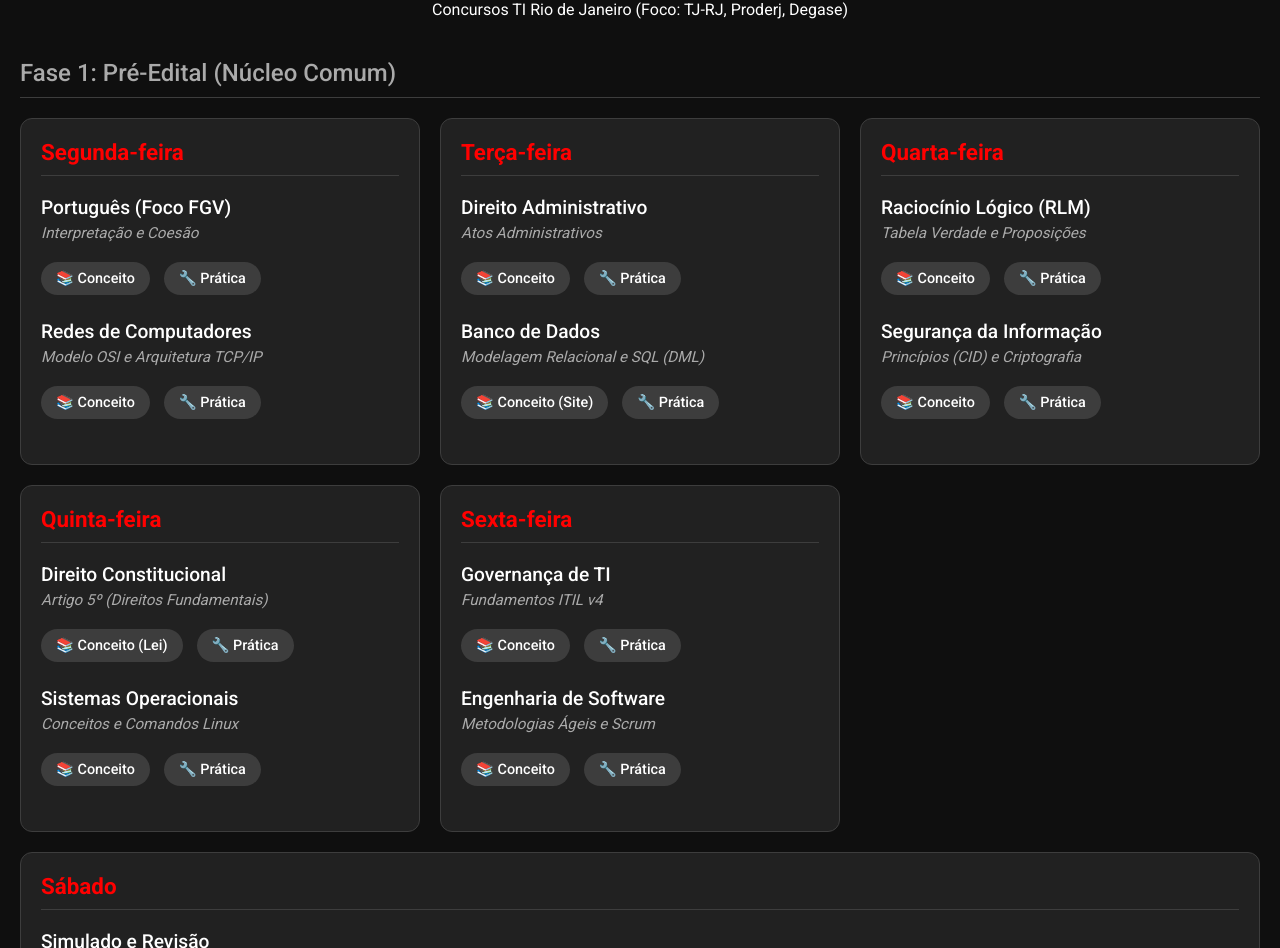
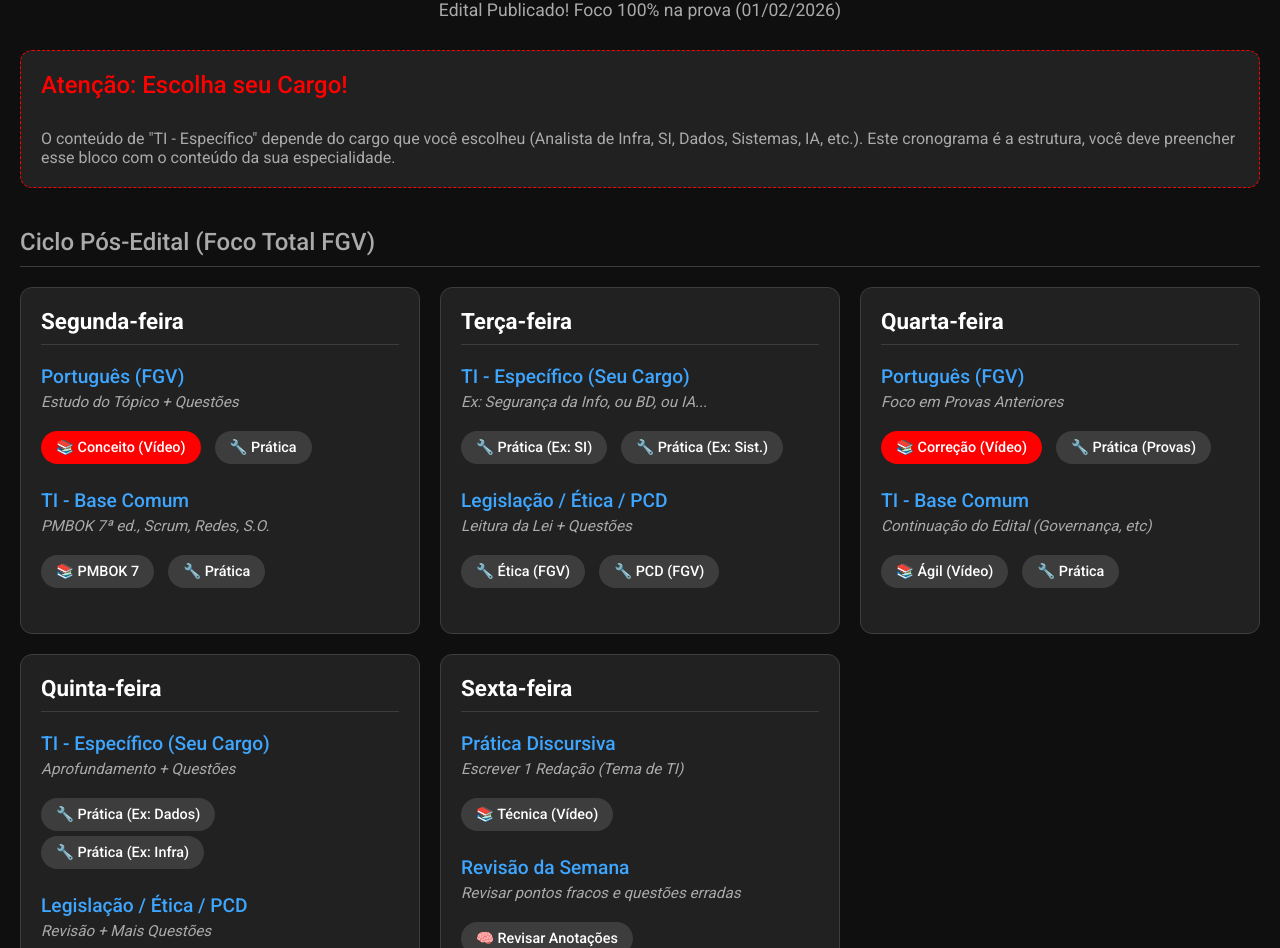
Before and after one commit to ArcRasall/Estudo_concurso, a plain HTML site: page index.html in a window 1280 px wide. Shown: the part 68-1016 px from the top of the page. Drawn offline with Linux system fonts and the light colour scheme.

Commit message:
Revise study schedule for TJ-RJ TI exam
Updated the study schedule for the TJ-RJ TI exam, including new subjects and links for resources.

```diff
--- a/index.html
+++ b/index.html
@@ -3,7 +3,7 @@
 <head>
     <meta charset="UTF-8">
     <meta name="viewport" content="width=device-width, initial-scale=1.0">
-    <title>Cronograma de Estudos - TI (RJ)</title>
+    <title>Sprint Final - Concurso TJ-RJ TI</title>
     <link rel="preconnect" href="https://fonts.googleapis.com">
     <link rel="preconnect" href="https://fonts.gstatic.com" crossorigin>
     <link href="https://fonts.googleapis.com/css2?family=Roboto:wght@400;500;700&display=swap" rel="stylesheet">
@@ -16,6 +16,7 @@
             --yt-text-primary: #ffffff;    /* Texto principal (branco) */
             --yt-text-secondary: #aaaaaa; /* Texto secundário (cinza claro) */
             --yt-accent-red: #FF0000;      /* Vermelho YouTube */
+            --yt-accent-blue: #3ea6ff;     /* Azul para links de TI */
         }
 
         * {
@@ -40,6 +41,12 @@
             font-size: 2em;
             font-weight: 700;
             margin-bottom: 10px;
+            color: var(--yt-accent-red);
+        }
+
+        .header p {
+            font-size: 1.1em;
+            color: var(--yt-text-secondary);
         }
 
         h2 {
@@ -76,7 +83,7 @@
 
         /* Título do Card (Dia da Semana) */
         .day-card h3 {
-            color: var(--yt-accent-red);
+            color: var(--yt-text-primary);
             font-size: 1.4em;
             font-weight: 700;
             border-bottom: 1px solid var(--yt-dark-border);
@@ -92,7 +99,7 @@
         .subject-block h4 {
             font-size: 1.2em;
             font-weight: 500;
-            color: var(--yt-text-primary);
+            color: var(--yt-accent-blue); /* Destaque azul para matérias */
             margin-bottom: 5px;
         }
 
@@ -122,7 +129,15 @@
             background-color: #555555;
         }
 
-        /* Card de "Fase 2" */
+        .subject-block .links a.portugues {
+            background-color: var(--yt-accent-red);
+        }
+        .subject-block .links a.portugues:hover {
+            background-color: #c00;
+        }
+
+
+        /* Card de AVISO */
         .info-card {
             background-color: var(--yt-dark-card);
             border: 1px dashed var(--yt-accent-red);
@@ -168,30 +183,35 @@
 <body>
 
     <header class="header">
-        <h1>Cronograma de Estudos</h1>
-        <p>Concursos TI Rio de Janeiro (Foco: TJ-RJ, Proderj, Degase)</p>
+        <h1>Sprint Final: TJ-RJ Analista de TI</h1>
+        <p>Edital Publicado! Foco 100% na prova (01/02/2026)</p>
     </header>
 
-    <h2>Fase 1: Pré-Edital (Núcleo Comum)</h2>
+    <div class="info-card" style="margin-bottom: 20px;">
+        <h2>Atenção: Escolha seu Cargo!</h2>
+        <p>O conteúdo de "TI - Específico" depende do cargo que você escolheu (Analista de Infra, SI, Dados, Sistemas, IA, etc.). Este cronograma é a estrutura, você deve preencher esse bloco com o conteúdo da sua especialidade.</p>
+    </div>
+
+    <h2>Ciclo Pós-Edital (Foco Total FGV)</h2>
 
     <div class="schedule-grid">
 
         <div class="day-card">
             <h3>Segunda-feira</h3>
             <div class="subject-block">
-                <h4>Português (Foco FGV)</h4>
-                <p class="topic">Interpretação e Coesão</p>
+                <h4>Português (FGV)</h4>
+                <p class="topic">Estudo do Tópico + Questões</p>
                 <div class="links">
-                    <a href="https://www.youtube.com/results?search_query=português+para+fgv+elias+santana" target="_blank">📚 Conceito</a>
-                    <a href="https://www.google.com/search?q=qconcursos+português+fgv+interpretação+de+texto" target="_blank">🔧 Prática</a>
+                    <a href="https://www.youtube.com/results?search_query=português+fgv+interpretação+elias+santana" target="_blank" class="portugues">📚 Conceito (Vídeo)</a>
+                    <a href="https://www.google.com/search?q=qconcursos+português+fgv+nível+superior" target="_blank">🔧 Prática</a>
                 </div>
             </div>
             <div class="subject-block">
-                <h4>Redes de Computadores</h4>
-                <p class="topic">Modelo OSI e Arquitetura TCP/IP</p>
+                <h4>TI - Base Comum</h4>
+                <p class="topic">PMBOK 7ª ed., Scrum, Redes, S.O.</p>
                 <div class="links">
-                    <a href="https://www.youtube.com/results?search_query=modelo+osi+boson+treinamentos" target="_blank">📚 Conceito</a>
-                    <a href="https://www.google.com/search?q=qconcursos+redes+de+computadores+modelo+osi+tcpip" target="_blank">🔧 Prática</a>
+                    <a href="https://www.youtube.com/results?search_query=pmbok+7+para+concursos" target="_blank">📚 PMBOK 7</a>
+                    <a href="https://www.google.com/search?q=qconcursos+ti+base+comum+fgv+tjrj" target="_blank">🔧 Prática</a>
                 </div>
             </div>
         </div>
@@ -199,19 +219,19 @@
         <div class="day-card">
             <h3>Terça-feira</h3>
             <div class="subject-block">
-                <h4>Direito Administrativo</h4>
-                <p class="topic">Atos Administrativos</p>
+                <h4>TI - Específico (Seu Cargo)</h4>
+                <p class="topic">Ex: Segurança da Info, ou BD, ou IA...</p>
                 <div class="links">
-                    <a href="https://www.youtube.com/results?search_query=atos+administrativos+para+concursos+thallius+moraes" target="_blank">📚 Conceito</a>
-                    <a href="https://www.google.com/search?q=qconcursos+direito+administrativo+atos+administrativos+fgv" target="_blank">🔧 Prática</a>
+                    <a href="https://www.google.com/search?q=qconcursos+fgv+analista+ti+segurança" target="_blank">🔧 Prática (Ex: SI)</a>
+                    <a href="https://www.google.com/search?q=qconcursos+fgv+analista+ti+sistemas" target="_blank">🔧 Prática (Ex: Sist.)</a>
                 </div>
             </div>
             <div class="subject-block">
-                <h4>Banco de Dados</h4>
-                <p class="topic">Modelagem Relacional e SQL (DML)</p>
+                <h4>Legislação / Ética / PCD</h4>
+                <p class="topic">Leitura da Lei + Questões</p>
                 <div class="links">
-                    <a href="https://www.w3schools.com/sql/sql_select.asp" target="_blank">📚 Conceito (Site)</a>
-                    <a href="https://www.google.com/search?q=qconcursos+banco+de+dados+sql+dml+select" target="_blank">🔧 Prática</a>
+                    <a href="https://www.google.com/search?q=qconcursos+ética+no+serviço+público+fgv" target="_blank">🔧 Ética (FGV)</a>
+                    <a href="https://www.google.com/search?q=qconcursos+lei+13146+fgv" target="_blank">🔧 PCD (FGV)</a>
                 </div>
             </div>
         </div>
@@ -219,19 +239,19 @@
         <div class="day-card">
             <h3>Quarta-feira</h3>
             <div class="subject-block">
-                <h4>Raciocínio Lógico (RLM)</h4>
-                <p class="topic">Tabela Verdade e Proposições</p>
+                <h4>Português (FGV)</h4>
+                <p class="topic">Foco em Provas Anteriores</p>
                 <div class="links">
-                    <a href="https://www.youtube.com/results?search_query=rlm+tabela+verdade+josimar+padilha" target="_blank">📚 Conceito</a>
-                    <a href="https://www.google.com/search?q=qconcursos+raciocínio+lógico+tabela+verdade+fgv" target="_blank">🔧 Prática</a>
+                    <a href="https://www.youtube.com/results?search_query=correção+prova+português+fgv" target="_blank" class="portugues">📚 Correção (Vídeo)</a>
+                    <a href="https://www.google.com/search?q=qconcursos+provas+fgv+analista+português" target="_blank">🔧 Prática (Provas)</a>
                 </div>
             </div>
             <div class="subject-block">
-                <h4>Segurança da Informação</h4>
-                <p class="topic">Princípios (CID) e Criptografia</p>
+                <h4>TI - Base Comum</h4>
+                <p class="topic">Continuação do Edital (Governança, etc)</p>
                 <div class="links">
-                    <a href="https://www.youtube.com/results?search_query=princípios+da+segurança+da+informação+concursos" target="_blank">📚 Conceito</a>
-                    <a href="https://www.google.com/search?q=qconcursos+segurança+da+informação+princípios+criptografia" target="_blank">🔧 Prática</a>
+                    <a href="https://www.youtube.com/results?search_query=scrum+e+kanban+para+concursos" target="_blank">📚 Ágil (Vídeo)</a>
+                    <a href="https://www.google.com/search?q=qconcursos+fgv+ti+governança+pmbok" target="_blank">🔧 Prática</a>
                 </div>
             </div>
         </div>
@@ -239,19 +259,18 @@
         <div class="day-card">
             <h3>Quinta-feira</h3>
             <div class="subject-block">
-                <h4>Direito Constitucional</h4>
-                <p class="topic">Artigo 5º (Direitos Fundamentais)</p>
+                <h4>TI - Específico (Seu Cargo)</h4>
+                <p class="topic">Aprofundamento + Questões</p>
                 <div class="links">
-                    <a href="https://www.planalto.gov.br/ccivil_03/constituicao/constituicao.htm" target="_blank">📚 Conceito (Lei)</a>
-                    <a href="https://www.google.com/search?q=qconcursos+direito+constitucional+artigo+5+fgv" target="_blank">🔧 Prática</a>
+                    <a href="https://www.google.com/search?q=qconcursos+fgv+analista+ti+dados" target="_blank">🔧 Prática (Ex: Dados)</a>
+                    <a href="https://www.google.com/search?q=qconcursos+fgv+analista+ti+infraestrutura" target="_blank">🔧 Prática (Ex: Infra)</a>
                 </div>
             </div>
             <div class="subject-block">
-                <h4>Sistemas Operacionais</h4>
-                <p class="topic">Conceitos e Comandos Linux</p>
+                <h4>Legislação / Ética / PCD</h4>
+                <p class="topic">Revisão + Mais Questões</p>
                 <div class="links">
-                    <a href="https://www.youtube.com/results?search_query=comandos+linux+para+concursos+boson+treinamentos" target="_blank">📚 Conceito</a>
-                    <a href="https://www.google.com/search?q=qconcursos+sistemas+operacionais+linux+comandos+básicos" target="_blank">🔧 Prática</a>
+                    <a href="https://www.google.com/search?q=qconcursos+legislação+especial+tjrj+fgv" target="_blank">🔧 Legislação (FGV)</a>
                 </div>
             </div>
         </div>
@@ -259,44 +278,38 @@
         <div class="day-card">
             <h3>Sexta-feira</h3>
             <div class="subject-block">
-                <h4>Governança de TI</h4>
-                <p class="topic">Fundamentos ITIL v4</p>
+                <h4>Prática Discursiva</h4>
+                <p class="topic">Escrever 1 Redação (Tema de TI)</p>
                 <div class="links">
-                    <a href="https://www.youtube.com/results?search_query=fundamentos+itil+v4+para+concursos" target="_blank">📚 Conceito</a>
-                    <a href="https://www.google.com/search?q=qconcursos+governança+de+ti+itil+v4" target="_blank">🔧 Prática</a>
+                    <a href="https://www.youtube.com/results?search_query=discursiva+ti+fgv+como+fazer" target="_blank">📚 Técnica (Vídeo)</a>
                 </div>
             </div>
             <div class="subject-block">
-                <h4>Engenharia de Software</h4>
-                <p class="topic">Metodologias Ágeis e Scrum</p>
+                <h4>Revisão da Semana</h4>
+                <p class="topic">Revisar pontos fracos e questões erradas</p>
                 <div class="links">
-                    <a href="https://www.youtube.com/results?search_query=scrum+para+concursos" target="_blank">📚 Conceito</a>
-                    <a href="https://www.google.com/search?q=qconcursos+engenharia+de+software+scrum+ágil" target="_blank">🔧 Prática</a>
+                    <a href="#" target_blank>🧠 Revisar Anotações</a>
                 </div>
             </div>
         </div>
 
         <div class="day-card saturday">
-            <h3>Sábado</h3>
+            <h3>Sábado (Dia do Simulado)</h3>
             <div class="subject-block">
-                <h4>Simulado e Revisão</h4>
-                <p class="topic">Revisão ativa e correção de erros</p>
+                <h4>Simulado Cronometrado (5h)</h4>
+                <p class="topic">Pegar prova anterior (Analista TI da FGV) e simular condições reais (70q + Discursiva)</p>
                 <div class="links">
-                    <a href="https://www.qconcursos.com/" target="_blank">🚀 Gerar Simulado</a>
-                    <a href="#" target_blank>🧠 Corrigir Erros</a>
+                    <a href="https://www.google.com/search?q=qconcursos+provas+fgv+analista+ti+download" target="_blank">🚀 Baixar Prova</a>
+                </div>
+            </div>
+            <div class="subject-block">
+                <h4>Correção e Análise (2h)</h4>
+                <p class="topic">Analisar CADA erro. Entender por que errou (matéria, pegadinha, cansaço).</p>
+                <div class="links">
+                    <a href="#" target_blank>📈 Planilhar Erros</a>
                 </div>
             </div>
         </div>
 
-    </div> <div class="info-card">
-        <h2>Fase 2: Pós-Edital</h2>
-        <p>Assim que o primeiro edital (seja Proderj, Degase ou TJ-RJ) for publicado, <strong>este cronograma deve ser adaptado</strong>.</p>
-        <ul>
-            <li><strong>Pause</strong> as matérias que não caíram no edital.</li>
-            <li><strong>Adicione</strong> as matérias específicas (ex: Programação Java para o Proderj, ou Legislação Específica do TJ-RJ).</li>
-            <li><strong>Foque 100%</strong> na banca organizadora do edital publicado.</li>
-        </ul>
-    </div>
-
-</body>
+    </div> </body>
 </html>
```
